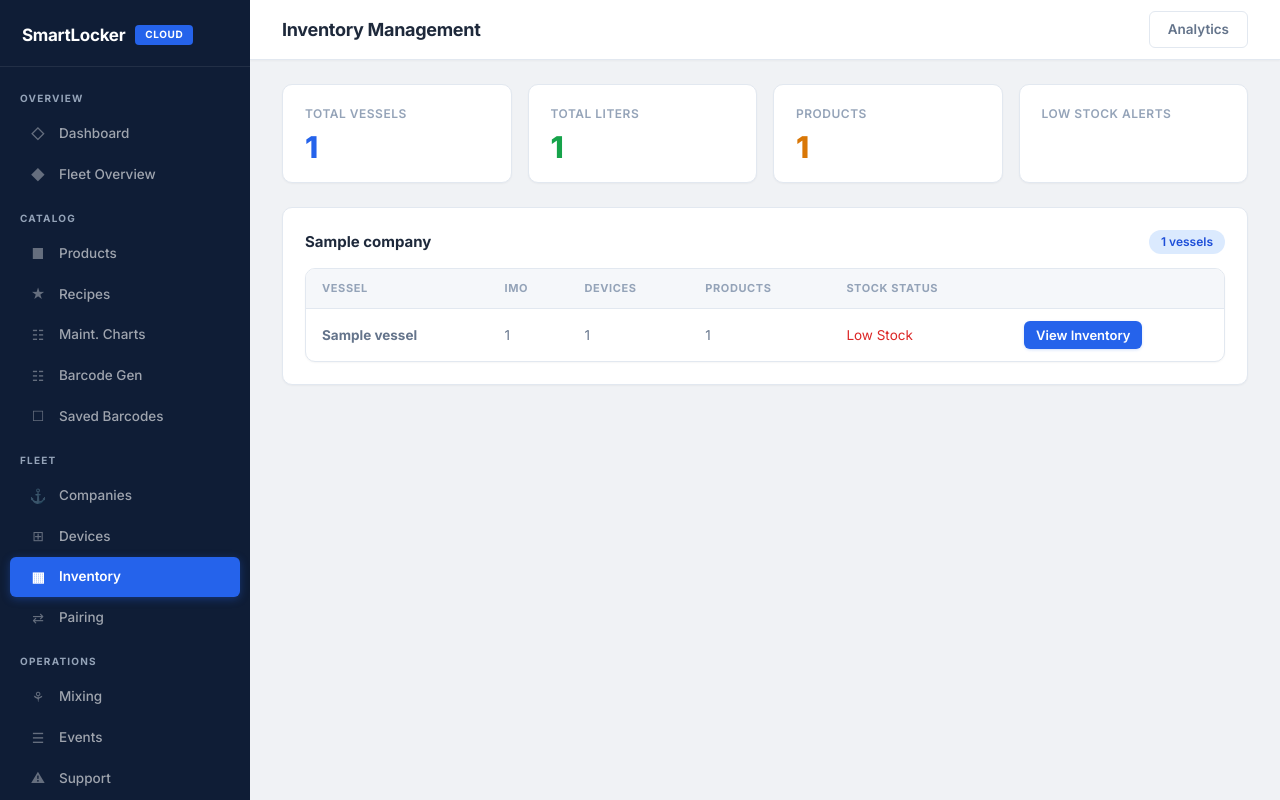
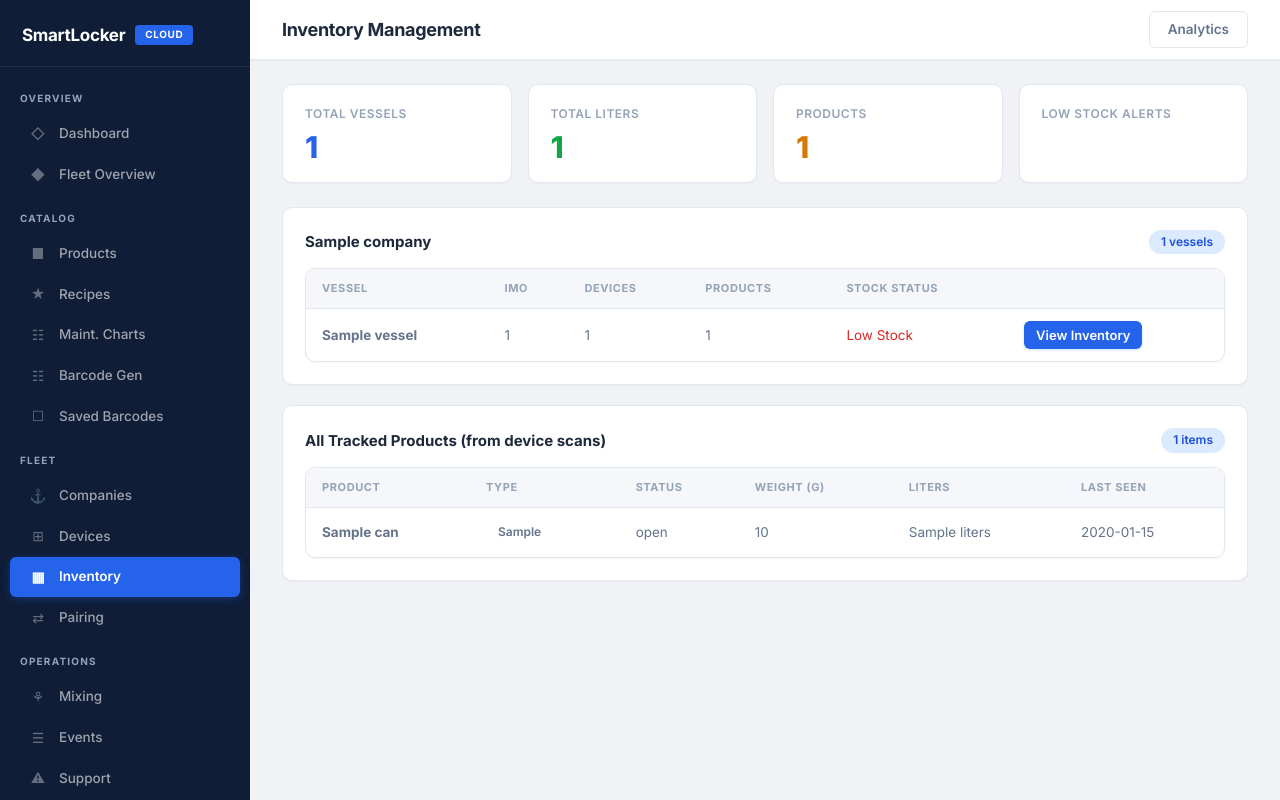
Before and after one commit to TheGuideProject/smartlocker-cloud, a FastAPI app: template app/web/templates/admin/inventory.html in a window 1280 px wide. Run offline with FastAPI, Linux system fonts and the light colour scheme; the template is opened without the code that fills it: most values are stand-ins (such as "Sample title", 1, 10 or a date in 2020); parts of the project's set-up code (start-up, migrations or seed data) failed here and were passed over; some libraries are stand-ins or nearby versions.

Commit message:
feat: show all tracked products on cloud inventory page
- Inventory page now shows flat list of ALL CanTracking records
  regardless of company/fleet/vessel hierarchy
- Event processor resolves product_id from ppg_code when empty
- Products scanned via barcode now appear in cloud inventory

Co-Authored-By: Claude Opus 4.6 <noreply@anthropic.com>

```diff
--- a/app/web/templates/admin/inventory.html
+++ b/app/web/templates/admin/inventory.html
@@ -47,4 +47,49 @@
 {% if not companies %}
 <div class="panel"><p style="color: var(--text-muted); padding: 20px; text-align: center;">No vessels found. Add vessels via Fleet Management first.</p></div>
 {% endif %}
+
+{% if all_cans %}
+<div class="panel" style="margin-top: 20px;">
+    <div class="panel-title" style="display:flex; justify-content:space-between; align-items:center;">
+        <span>All Tracked Products (from device scans)</span>
+        <span class="type-badge base_paint">{{ all_cans|length }} items</span>
+    </div>
+    <table class="data-table">
+        <thead>
+            <tr>
+                <th>Product</th>
+                <th>Type</th>
+                <th>Status</th>
+                <th>Weight (g)</th>
+                <th>Liters</th>
+                <th>Last Seen</th>
+            </tr>
+        </thead>
+        <tbody>
+        {% for can in all_cans %}
+        <tr>
+            <td><strong>{{ can.product_name }}</strong></td>
+            <td>
+                {% if can.product_type %}
+                <span class="type-badge {{ can.product_type }}">{{ can.product_type }}</span>
+                {% else %}-{% endif %}
+            </td>
+            <td>
+                {% if can.status == 'in_stock' %}
+                <span style="color:var(--success);">In Stock</span>
+                {% elif can.status == 'in_use' %}
+                <span style="color:var(--warning);">In Use</span>
+                {% elif can.status == 'removed' %}
+                <span style="color:var(--danger);">Removed</span>
+                {% else %}{{ can.status }}{% endif %}
+            </td>
+            <td>{{ can.weight_g|int }}</td>
+            <td>{{ can.liters }}</td>
+            <td>{{ can.last_seen.strftime('%d/%m %H:%M') if can.last_seen else '-' }}</td>
+        </tr>
+        {% endfor %}
+        </tbody>
+    </table>
+</div>
+{% endif %}
 {% endblock %}
```
Also changed, not shown: app/web/admin.py (+22 -0 lines).
